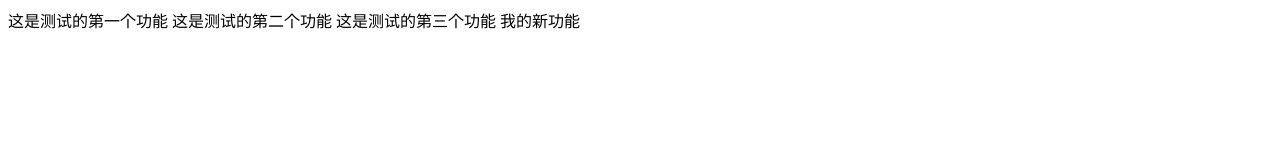
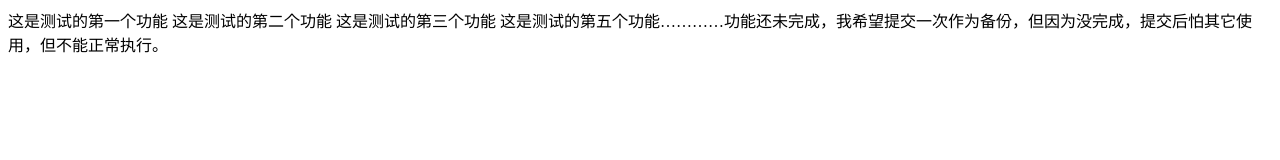
Before and after one commit to amyHe820/bessie-, a plain HTML site: page index.html in a window 1280 px wide. Drawn offline with Linux system fonts and the light colour scheme.

Commit message:
这是在dev中提交的功能4的一半

```diff
--- a/index.html
+++ b/index.html
@@ -9,6 +9,6 @@
 	这是测试的第二个功能
 	这是测试的第三个功能
 
-	我的新功能
+	这是测试的第五个功能…………功能还未完成，我希望提交一次作为备份，但因为没完成，提交后怕其它使用，但不能正常执行。
 </body>
 </html>
```
